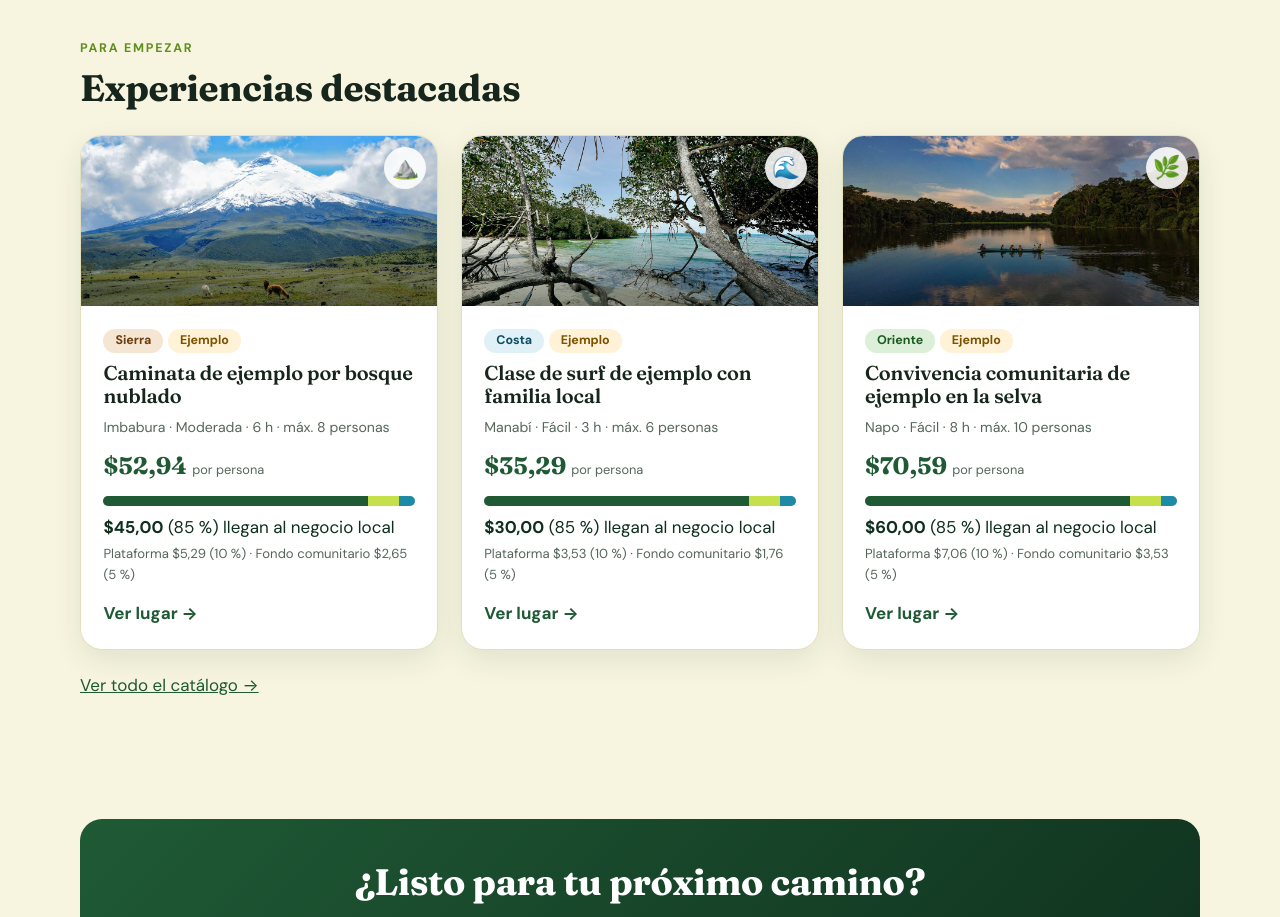
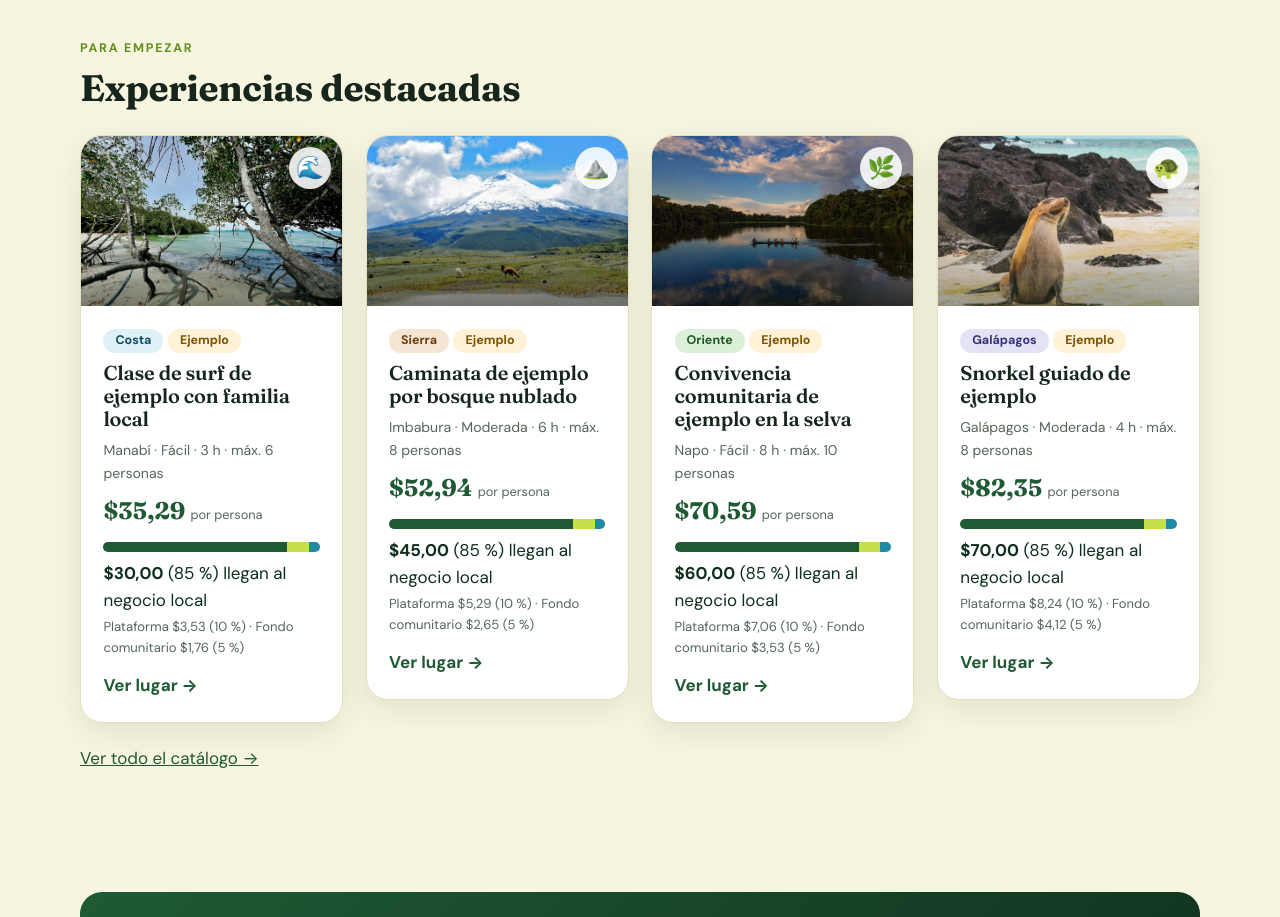
Before and after one commit to josselynlizzethcolomalopez-cmd/cuatro-rumbosecu, a React (Vite) app in the folder frontend/: page /#/ in a window 1280 px wide. Shown: the part 2280-3197 px from the top of the page. Built offline with nearby package versions, Linux system fonts and the light colour scheme; no server answers; the database is empty.

Commit message:
feat: inicio con una experiencia destacada por mundo

```diff
--- a/frontend/src/pages/Home.jsx
+++ b/frontend/src/pages/Home.jsx
@@ -15,6 +15,8 @@ const aparecer = {
 
 export default function Home() {
   const { experiencias, pricing, cargando } = useExperiencias()
+  // Destacadas: la primera experiencia de cada mundo, para mostrar variedad en el inicio.
+  const destacadas = Object.keys(MUNDOS).map((m) => experiencias.find((x) => x.world === m)).filter(Boolean)
   // Porcentajes para el bloque explicativo del precio justo (si no hay Firestore, usa los de ejemplo).
   const p = pricing ?? PRICING_DEFECTO
   const pctPlat = Math.round(p.platformPct * 100)
@@ -125,8 +127,8 @@ export default function Home() {
           <h2>Experiencias destacadas</h2>
         </motion.div>
         {cargando ? <Loader /> : (
-          <div className="grid grid--3">
-            {experiencias.slice(0, 3).map((x, i) => <ExperienceCard key={x.id} experiencia={x} pricing={pricing} index={i} />)}
+          <div className="grid grid--cat">
+            {destacadas.map((x, i) => <ExperienceCard key={x.id} experiencia={x} pricing={pricing} index={i} />)}
           </div>
         )}
         <p><Link to="/experiencias">Ver todo el catálogo →</Link></p>
```
